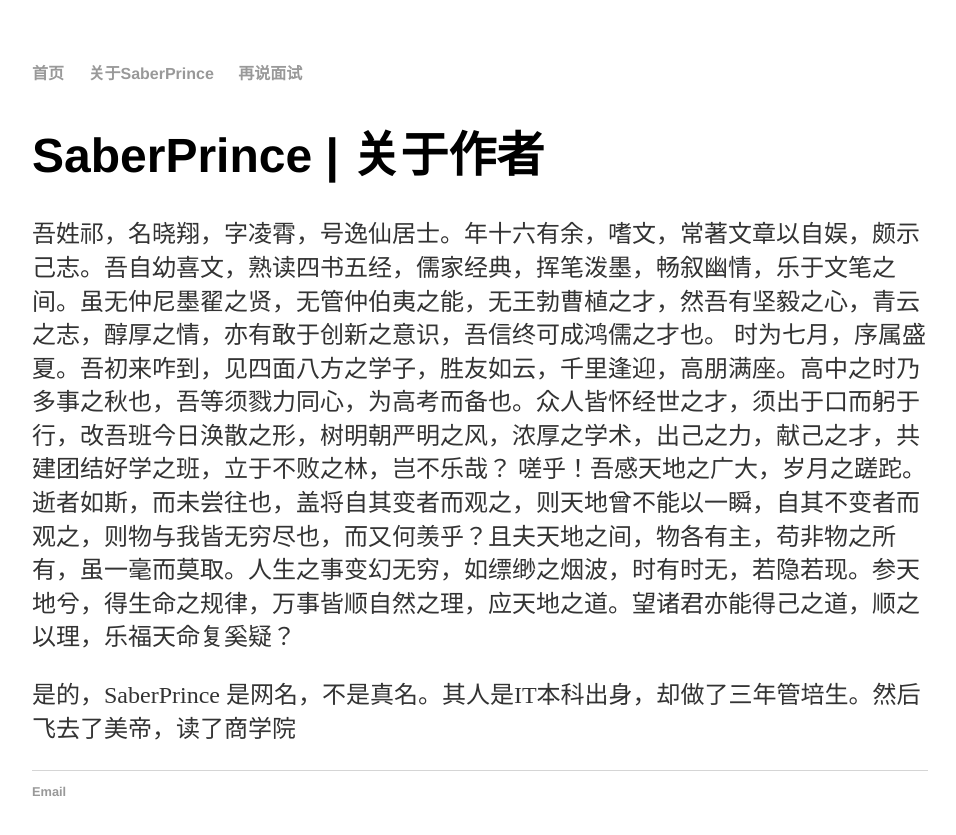
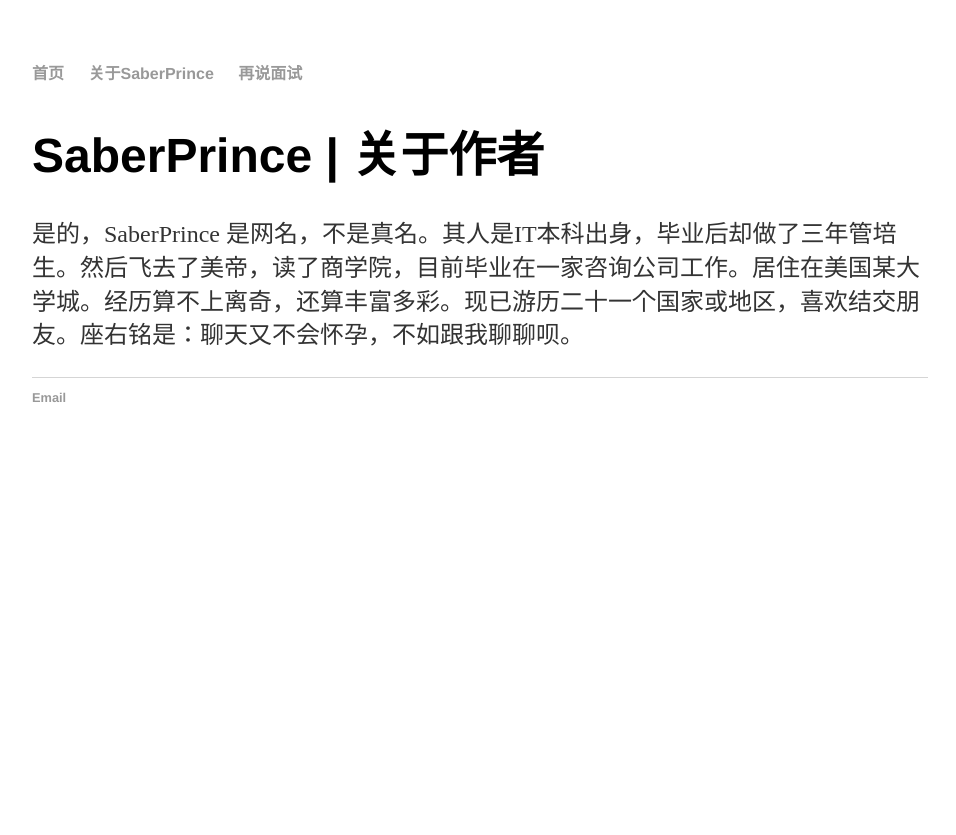
Before and after one commit to saberprince/saberprince.github.io, a Jekyll site: the page built from about/index.html, in a window 1280 px wide. Shown: the top 835 px of the page, without its empty margins (160-1116 px from the left). Built offline with Jekyll 4.4.1, drawn with Linux system fonts in a browser that asks for light colours; a file with an impossible date is left out.

Commit message:
Update index.html

```diff
--- a/about/index.html
+++ b/about/index.html
@@ -3,6 +3,4 @@ layout: default
 title: SaberPrince | 关于作者
 ---
 	<h1>{{ page.title }}</h1>
-	<p>吾姓祁，名晓翔，字凌霄，号逸仙居士。年十六有余，嗜文，常著文章以自娱，颇示己志。吾自幼喜文，熟读四书五经，儒家经典，挥笔泼墨，畅叙幽情，乐于文笔之间。虽无仲尼墨翟之贤，无管仲伯夷之能，无王勃曹植之才，然吾有坚毅之心，青云之志，醇厚之情，亦有敢于创新之意识，吾信终可成鸿儒之才也。
-时为七月，序属盛夏。吾初来咋到，见四面八方之学子，胜友如云，千里逢迎，高朋满座。高中之时乃多事之秋也，吾等须戮力同心，为高考而备也。众人皆怀经世之才，须出于口而躬于行，改吾班今日涣散之形，树明朝严明之风，浓厚之学术，出己之力，献己之才，共建团结好学之班，立于不败之林，岂不乐哉？ 嗟乎！吾感天地之广大，岁月之蹉跎。逝者如斯，而未尝往也，盖将自其变者而观之，则天地曾不能以一瞬，自其不变者而观之，则物与我皆无穷尽也，而又何羡乎？且夫天地之间，物各有主，苟非物之所有，虽一毫而莫取。人生之事变幻无穷，如缥缈之烟波，时有时无，若隐若现。参天地兮，得生命之规律，万事皆顺自然之理，应天地之道。望诸君亦能得己之道，顺之以理，乐福天命复奚疑？ </p>
-	<p>是的，SaberPrince 是网名，不是真名。其人是IT本科出身，却做了三年管培生。然后飞去了美帝，读了商学院</p>
+	<p>是的，SaberPrince 是网名，不是真名。其人是IT本科出身，毕业后却做了三年管培生。然后飞去了美帝，读了商学院，目前毕业在一家咨询公司工作。居住在美国某大学城。经历算不上离奇，还算丰富多彩。现已游历二十一个国家或地区，喜欢结交朋友。座右铭是：聊天又不会怀孕，不如跟我聊聊呗。</p>
```
